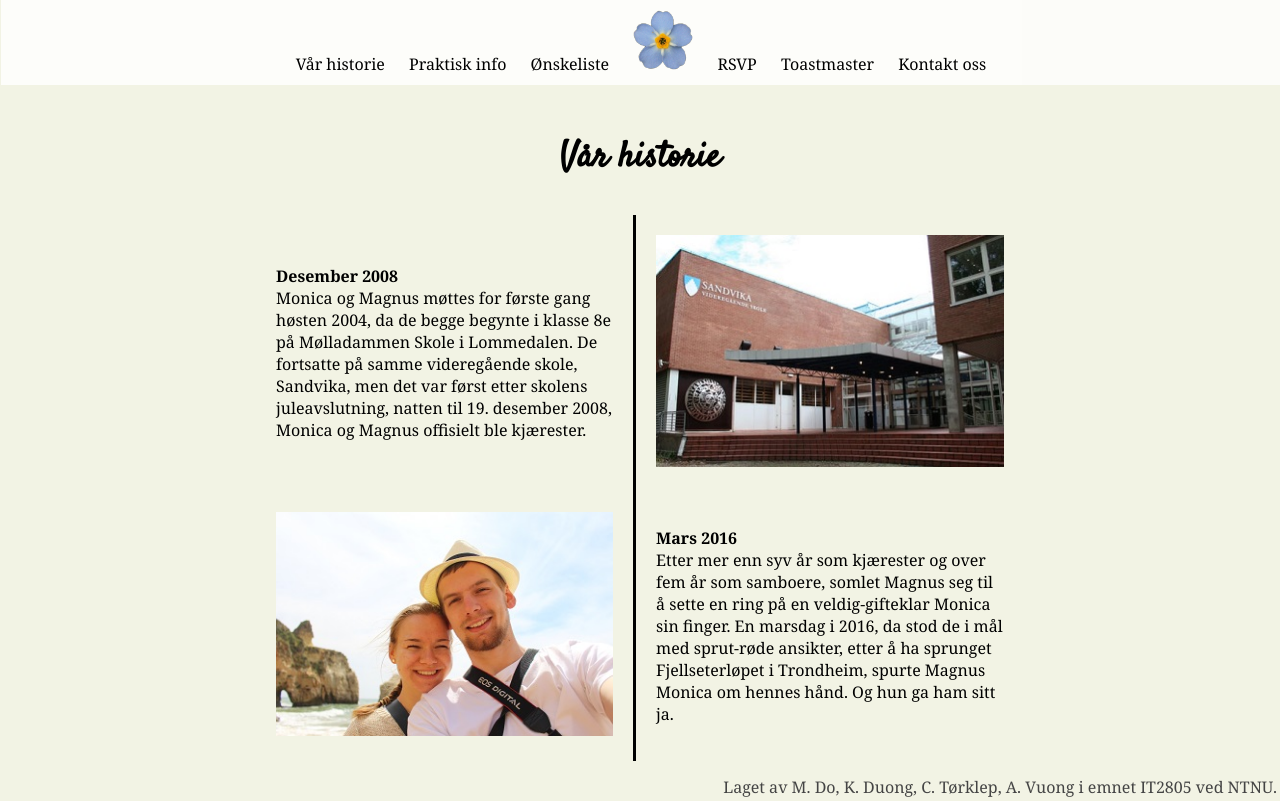
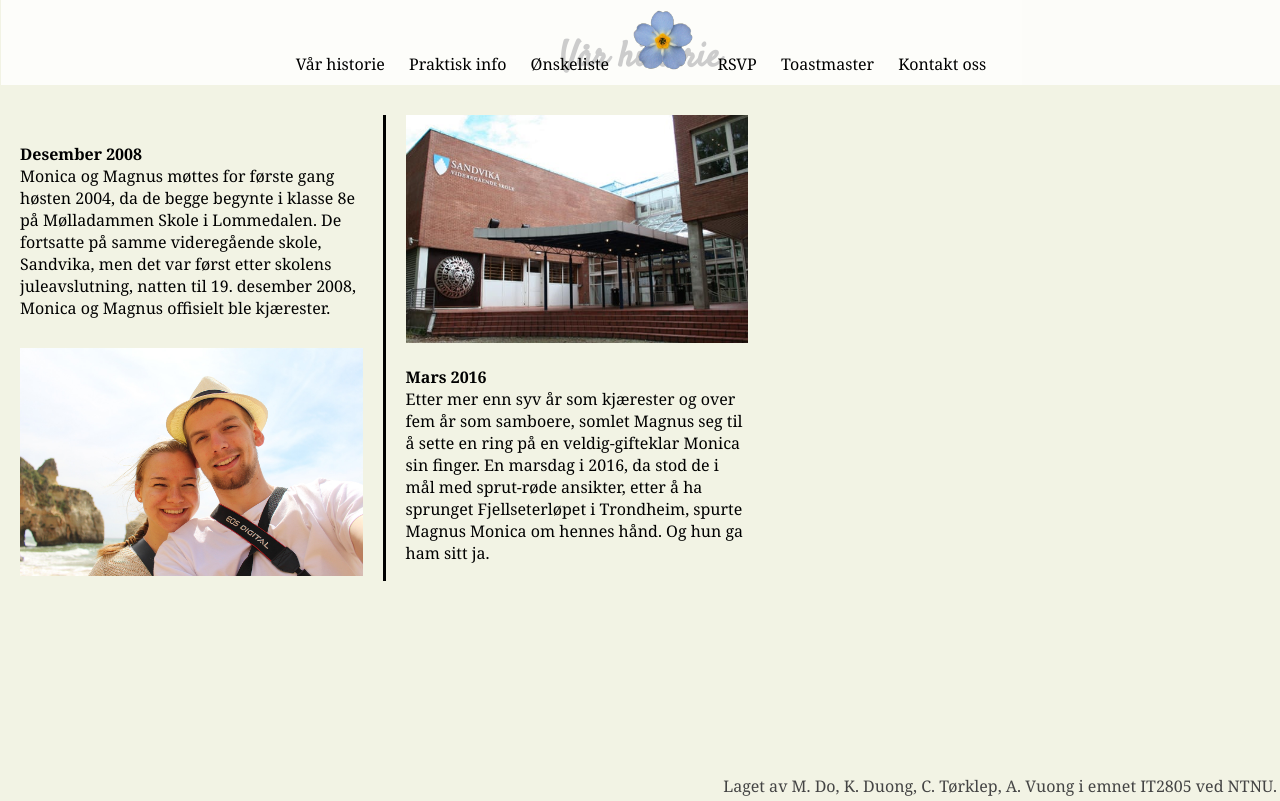
Before and after one commit to audungv/webtek16mack, a PHP site: page /var_historie.html in a window 1280 px wide. Run offline with PHP 8.4, Linux system fonts and the light colour scheme; some libraries are stand-ins or nearby versions.

Commit message:
Fiksa centering på var_historie + tilhørende bilder og css

```diff
--- a/public_html/hjemmeside/css/style.css
+++ b/public_html/hjemmeside/css/style.css
@@ -2,8 +2,8 @@
 FILE NAME: style.css
 WRITTEN BY: M. Do, K. Duong, C. Tørklep og A. Vuong
 WHEN: Oktober 2016
-UPDATED BY: Minh Ha Do
-WHEN: 11.11.16
+MODIFIED BY: Minh Ha Do
+WHEN: 12.11.16
 PURPOSE: Styling*/
 html, body {
 	margin:0;
@@ -113,20 +113,27 @@ section {
 }
 
 /* Var_historie */
-#box{
+#var_historie{
 	margin: 0 auto;
 }
+#box{
+	margin-left:auto;
+  margin-right:auto;
+}
 #box img{
-    width: 100%;
+  width: 100%;
 }
 #box td{
-  padding: 20px;
+	padding: 0px 20px 0px 20px;
 	text-align: left;
 }
+#box tr, #box td{
+	width: 350px;
+}
+
 #box td:last-child{
 	border-left: 3px solid;
 }
-
 
 /* RSVP-skjema */
 form {
@@ -158,31 +165,29 @@ textarea {
     border-color: black;
 }
 
-
 /*Minh Ha's CSS*/
+/*Index.html*/
 #index img{
     width: 50%;
     align-self: center;
 }
 
+/*bryllupsfest.html og vielse.html*/
 .beliggenhet{
   margin: auto;
   margin-top: 130px;
   width: 1000px;
 }
-
 .beliggenhet p{
   text-align: left;
   margin-left: 15px;
     margin-bottom: 15px;
     padding-left: 300px;
 }
-
 table{
   border-collapse: collapse;
 	margin-bottom: 10px;
 }
-
 #info td,#info tr{
   width: 250px;
   height: 55px;
@@ -191,25 +196,20 @@ table{
   margin-bottom: 15px;
   text-align: left;
   position: relative;
-  /*z-index: -1;*/
 }
-
 #info{
   margin: 1em 0em 1em 1em
   width: 50%;
   float: left;
 }
-
 .svg{
   width: 50px;
   height: 50px;
   right: 10px;
   top: 20px;
   position: absolute;
-  /*z-index: -1;*/
 }
-
-#mapVielse,#mapFest {/*111. ndre plassering*/
+#mapVielse,#mapFest {/*Endre plassering*/
   height: 400px;
   width: 100%;
   border: 2px solid #e3cc9f;
@@ -242,8 +242,6 @@ table{
     color: white;
   cursor: pointer;
 }
-
-
 
 /* Cat's CSS*/
 
--- a/public_html/hjemmeside/var_historie.html
+++ b/public_html/hjemmeside/var_historie.html
@@ -3,6 +3,8 @@
 FILE NAME: vaar_historie.html
 WRITTEN BY: Kim Duong
 WHEN: 27. Oktober 2016
+MODIFIED BY: Minh Ha Do
+WHEN: November 2016
 PURPOSE: Historie -->
 <html>
     <head>
@@ -26,8 +28,8 @@ PURPOSE: Historie -->
         <section id="var_historie">
 
           <h1> Vår historie </h1>
-            <div id="box">
-              <table>
+            <div>
+              <table id="box">
                 <tr>
                   <td>
 
@@ -42,7 +44,7 @@ PURPOSE: Historie -->
 
 
                   <tr>
-                      <td><img src="img/portrett.JPG" alt="Bilde er ikke tilgjengelig"></td>
+                      <td><img src="img/portrett.jpg" alt="Bilde er ikke tilgjengelig"></td>
                       <td>
                         <b>Mars 2016</b> <br>
                         Etter mer enn syv år som kjærester og over fem år som samboere, somlet Magnus seg til å sette en ring på en veldig-gifteklar Monica sin finger. En marsdag i 2016, da stod de i mål med sprut-røde ansikter, etter å ha sprunget Fjellseterløpet i Trondheim, spurte Magnus Monica om hennes hånd. Og hun ga ham sitt ja.
```
Also changed, not shown: public_html/hjemmeside/img/portrett.JPG, public_html/hjemmeside/img/sandvika.jpg.
